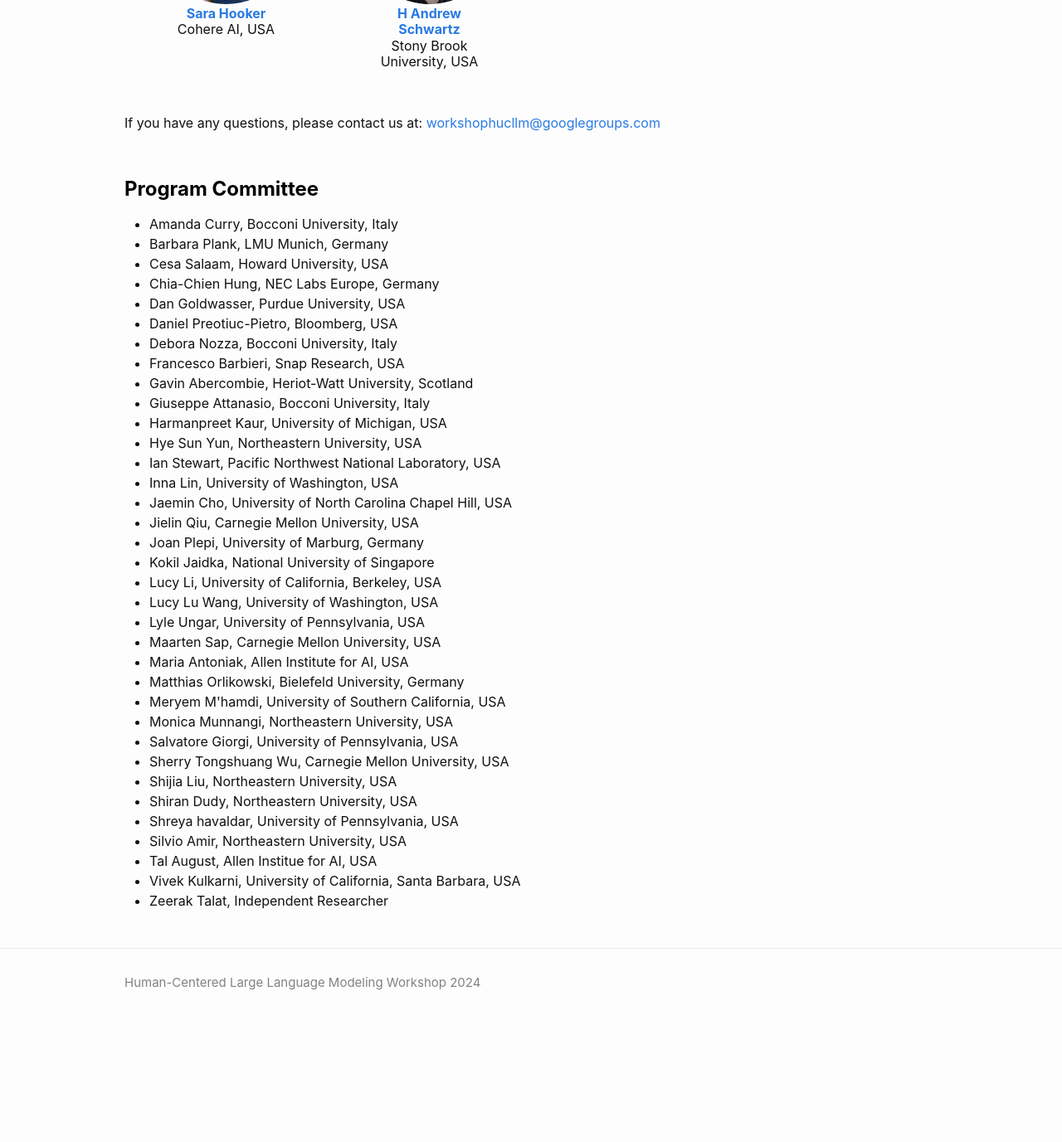
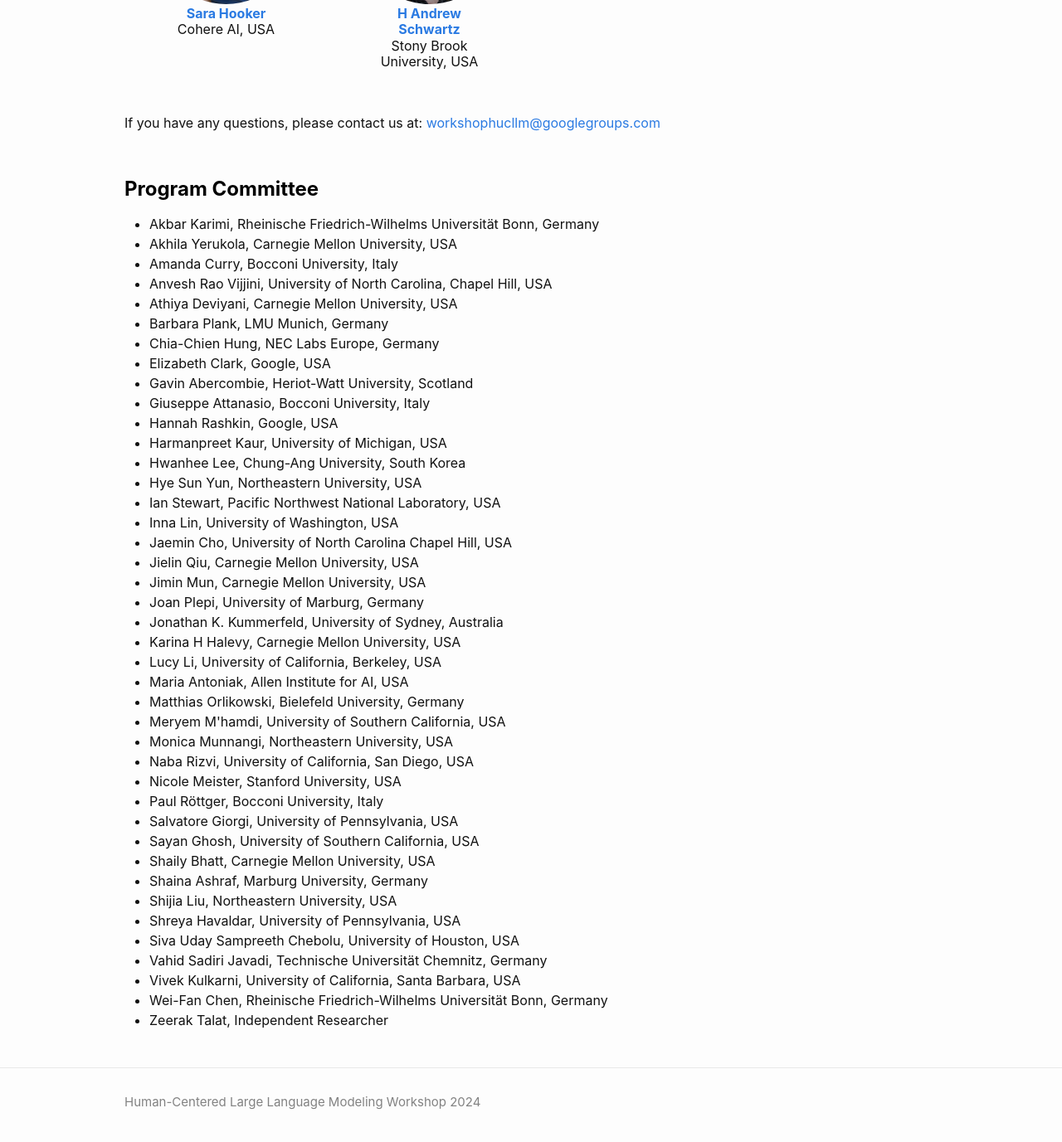
Before and after one commit to hucllm-workshop/hucllm-workshop.github.io, a Jekyll site: the page built from index.md, in a window 1280 px wide and 1400 px high, scrolled down 5504 px. Shown: the top 1377 px of the window at 83% size. Built offline with Jekyll 4.4.1, drawn with Linux system fonts in a browser that asks for light colours; nearby versions of some CDN libraries; before the commit the page ends 6760 px from its top, so only the background shows below that.

Commit message:
Update PCs

```diff
--- a/index.md
+++ b/index.md
@@ -412,40 +412,46 @@ The areas of interest include:
 <!-- Program Committee -->
 <h2 class="blackpar_title" id="Committee">Program Committee</h2>
 <ul>
-	<li>Amanda Curry, Bocconi University, Italy</li>
+  <li>Akbar Karimi, Rheinische Friedrich-Wilhelms Universität Bonn, Germany</li>
+  <li>Akhila Yerukola, Carnegie Mellon University, USA</li>
+  <li>Amanda Curry, Bocconi University, Italy</li>
+  <li>Anvesh Rao Vijjini, University of North Carolina, Chapel Hill, USA</li>
+  <li>Athiya Deviyani, Carnegie Mellon University, USA</li>
 	<li>Barbara Plank, LMU Munich, Germany</li>
-	<li>Cesa Salaam, Howard University, USA</li>
 	<li>Chia-Chien Hung, NEC Labs Europe, Germany</li>
-	<li>Dan Goldwasser, Purdue University, USA</li>
-	<li>Daniel Preotiuc-Pietro, Bloomberg, USA</li>
-	<li>Debora Nozza, Bocconi University, Italy</li>
-	<li>Francesco Barbieri, Snap Research, USA</li>
+  <li>Elizabeth Clark, Google, USA</li>
 	<li>Gavin Abercombie, Heriot-Watt University, Scotland</li>
 	<li>Giuseppe Attanasio, Bocconi University, Italy</li>
+  <li>Hannah Rashkin, Google, USA</li>
 	<li>Harmanpreet Kaur, University of Michigan, USA</li>
+  <li>Hwanhee Lee, Chung-Ang University, South Korea</li>
 	<li>Hye Sun Yun, Northeastern University, USA</li>
 	<li>Ian Stewart, Pacific Northwest National Laboratory, USA</li>
 	<li>Inna Lin, University of Washington, USA</li>
 	<li>Jaemin Cho, University of North Carolina Chapel Hill, USA</li>
 	<li>Jielin Qiu, Carnegie Mellon University, USA</li>
+  <li>Jimin Mun, Carnegie Mellon University, USA</li>
 	<li>Joan Plepi, University of Marburg, Germany</li>
-	<li>Kokil Jaidka, National University of Singapore</li>
+  <li>Jonathan K. Kummerfeld, University of Sydney, Australia</li>
+  <li>Karina H Halevy, Carnegie Mellon University, USA</li>
 	<li>Lucy Li, University of California, Berkeley, USA</li>
-	<li>Lucy Lu Wang, University of Washington, USA</li>
-	<li>Lyle Ungar, University of Pennsylvania, USA</li>
-	<li>Maarten Sap, Carnegie Mellon University, USA</li>
 	<li>Maria Antoniak, Allen Institute for AI, USA</li>
 	<li>Matthias Orlikowski, Bielefeld University, Germany</li>
 	<li>Meryem M'hamdi, University of Southern California, USA</li>
 	<li>Monica Munnangi, Northeastern University, USA </li>
+  <li>Naba Rizvi, University of California, San Diego, USA</li>
+  <li>Nicole Meister, Stanford University, USA</li>
+  <li>Paul Röttger, Bocconi University, Italy</li>
 	<li>Salvatore Giorgi, University of Pennsylvania, USA</li>
-	<li>Sherry Tongshuang Wu, Carnegie Mellon University, USA</li>
-	<li>Shijia Liu, Northeastern University, USA   </li>
-	<li>Shiran Dudy, Northeastern University, USA</li>
-	<li>Shreya havaldar, University of Pennsylvania, USA</li>
-	<li>Silvio Amir, Northeastern University, USA</li>
-	<li>Tal August, Allen Institue for AI, USA</li>
+  <li>Sayan Ghosh, University of Southern California, USA</li>
+  <li>Shaily Bhatt, Carnegie Mellon University, USA</li>
+  <li>Shaina Ashraf, Marburg University, Germany</li>
+  <li>Shijia Liu, Northeastern University, USA</li>
+	<li>Shreya Havaldar, University of Pennsylvania, USA</li>
+  <li>Siva Uday Sampreeth Chebolu, University of Houston, USA</li>
+  <li>Vahid Sadiri Javadi, Technische Universität Chemnitz, Germany</li>
 	<li>Vivek Kulkarni, University of California, Santa Barbara, USA</li>
+  <li>Wei-Fan Chen, Rheinische Friedrich-Wilhelms Universität Bonn, Germany</li>
 	<li>Zeerak Talat, Independent Researcher</li>
 </ul>
 
```
